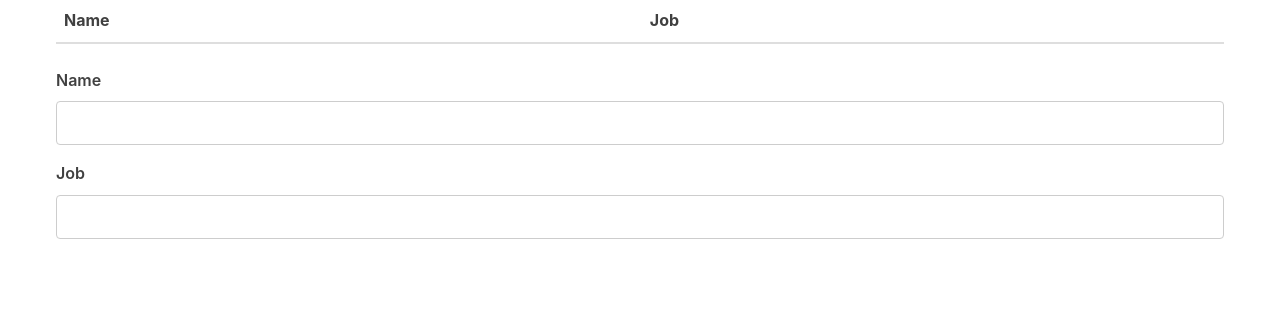
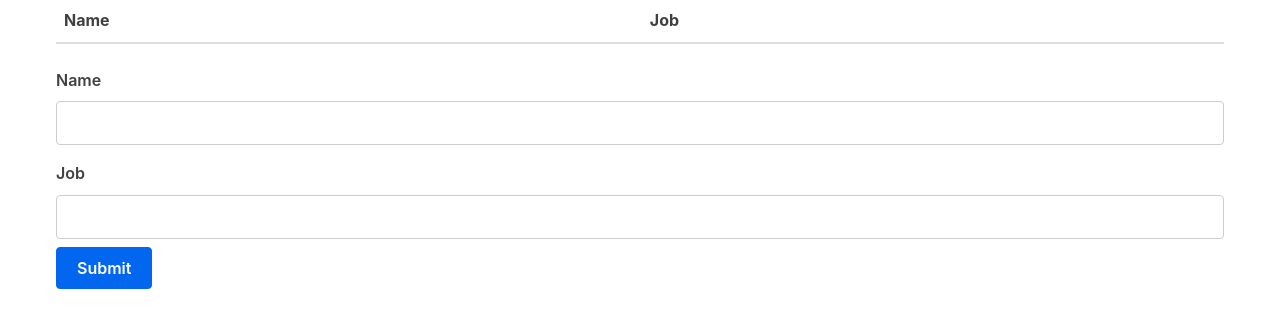
Before and after one commit to CrustyBarnacle/react-tutorial, a React (Create React App) app: page / in a window 1280 px wide. Shown: the top 328 px of the page. Built offline with nearby package versions, Linux system fonts and the light colour scheme.

Commit message:
Adds handleSubmit, submitForm functions.

```diff
--- a/src/App.js
+++ b/src/App.js
@@ -18,6 +18,10 @@
         });
     }
 
+    handleSubmit = character => {
+        this.setState({characters: [...this.state.characters, character]});
+    }
+
     render() {
         return (
             <div className="container">
@@ -25,7 +29,7 @@
                     characterData={this.state.characters}
                     removeCharacter={this.removeCharacter}
                 />
-                <Form />
+                <Form  handleSubmit={this.handleSubmit} />
             </div>
         );
     }
--- a/src/components/Form.js
+++ b/src/components/Form.js
@@ -20,6 +20,13 @@
         });
     }
 
+    submitForm = () => {
+        if (this.state !== this.initialState) {
+            this.props.handleSubmit(this.state);
+            this.setState(this.initialState);
+        }
+    }
+
     render() {
         const { name, job } = this.state;
 
@@ -37,6 +44,10 @@
                     name="job"
                     value={job}
                     onChange={this.handleChange} />
+                <input
+                    type="button"
+                    value="Submit"
+                    onClick={this.submitForm} />
             </form>
         );
     }
```
